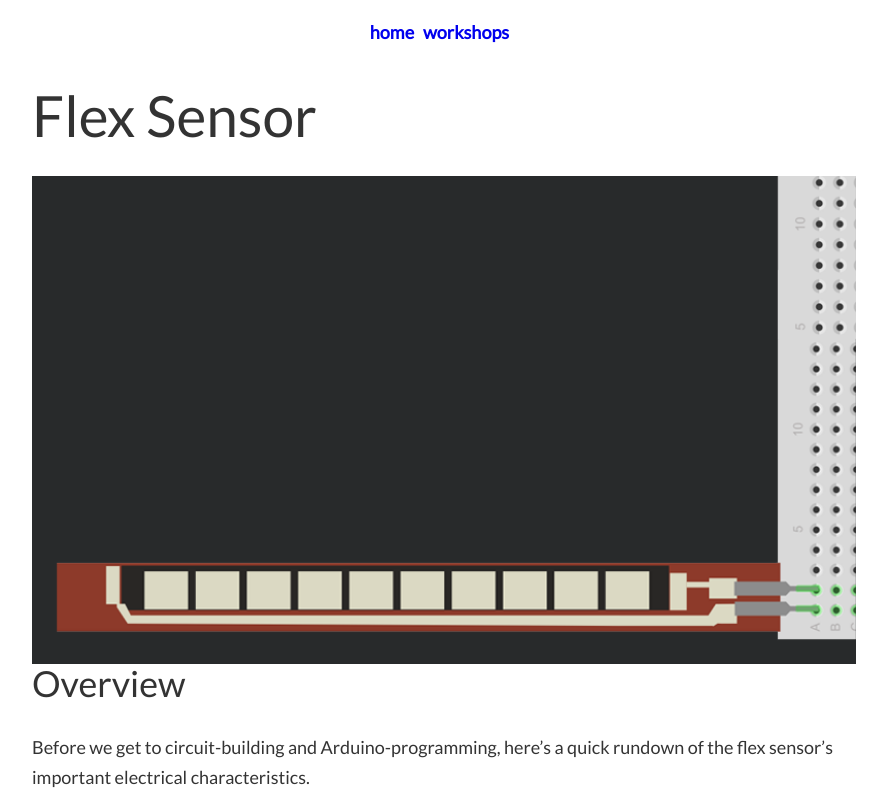
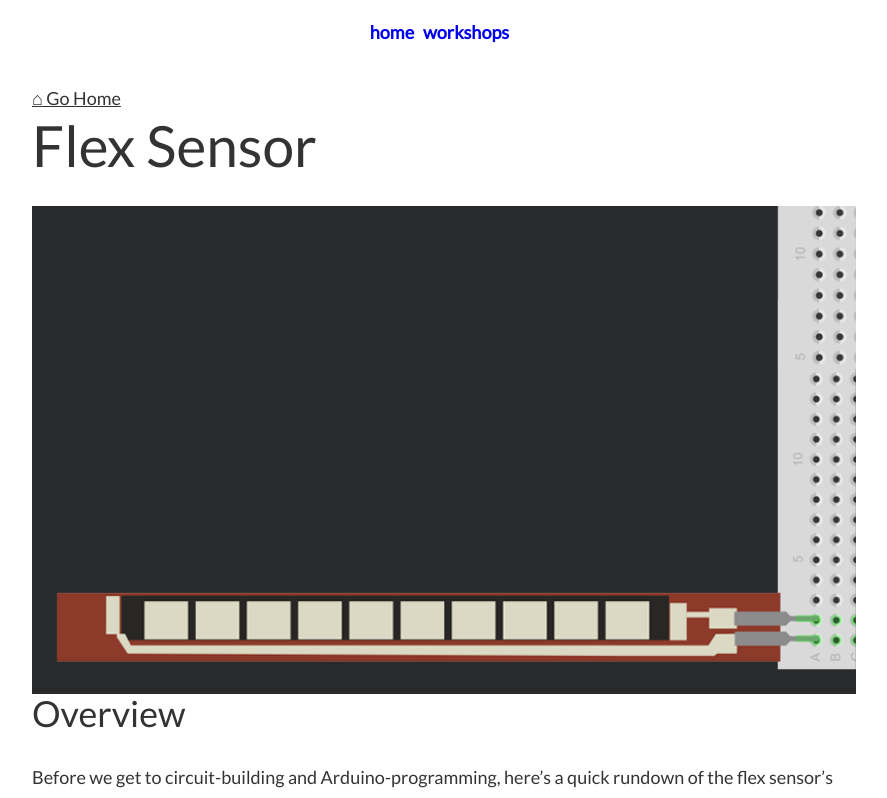
Before and after one commit to nicogig/fleming-soc-website-source, a Gatsby site: page /flex-sensor/ in a window 1280 px wide. Shown: the top 798 px of the page, without its empty margins (196-1083 px from the left). Built offline with nearby package versions, Linux system fonts and the light colour scheme; Gatsby itself is replaced by a stand-in of ours; some packages are replaced by stand-ins of ours.

Commit message:
Added Go Home button in Tutorials

```diff
--- a/src/components/BlogPostGrid/BlogPostGrid.js
+++ b/src/components/BlogPostGrid/BlogPostGrid.js
@@ -1,8 +1,6 @@
 import React from "react"
 import { Link, StaticQuery, graphql } from "gatsby"
 import Img from "gatsby-image"
-import Anime from 'react-anime';
-
 import "./blogPostGrid.module.scss"
 
 import Card, {
--- a/src/templates/blog-post.js
+++ b/src/templates/blog-post.js
@@ -18,6 +18,12 @@ class BlogPostTemplate extends React.Component {
           title={post.frontmatter.title}
           description={post.frontmatter.description || post.excerpt}
         />
+            <Link
+              style={{ textDecoration: `underline` }}
+              to={this.props.navigation}
+              rel="prev">
+              ⌂ Go Home
+            </Link>
         <h1>{post.frontmatter.title}</h1>
         <p
           style={{
@@ -31,6 +37,7 @@ class BlogPostTemplate extends React.Component {
           className={styles.blogPostContent}
           dangerouslySetInnerHTML={{ __html: post.html }}
         />
+        {/*
         <ul
           style={{
             display: `flex`,
@@ -63,6 +70,7 @@ class BlogPostTemplate extends React.Component {
             )}
           </li>
         </ul>
+            */}
       </CenteredLayout>
     )
   }
```
